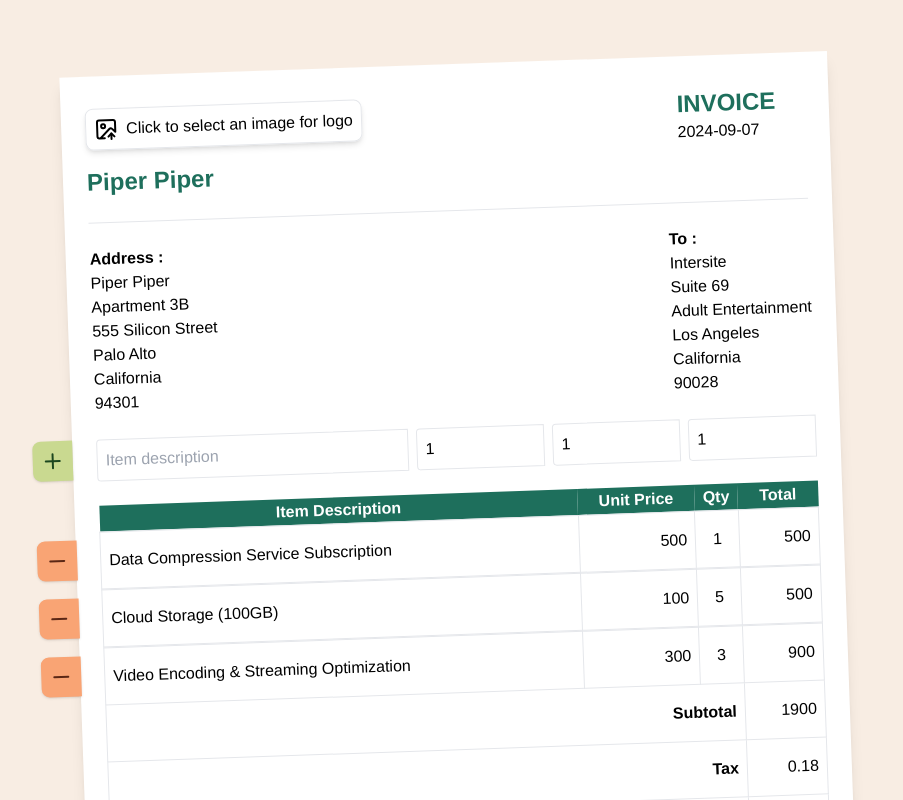
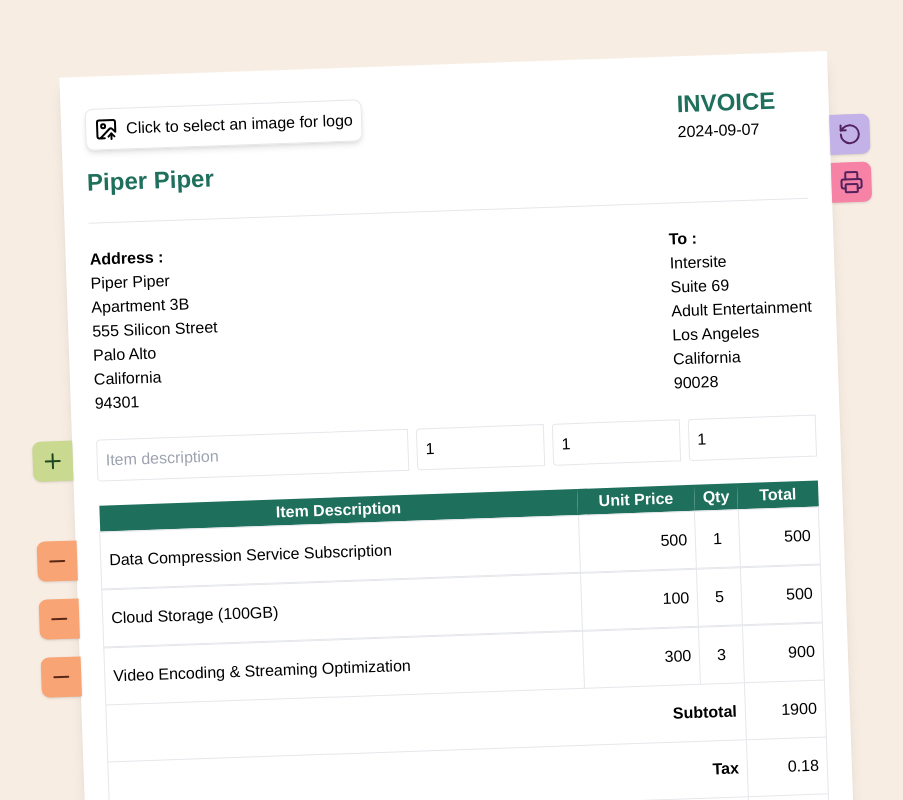
Before and after one commit to commitsovercoffee/billie, a SvelteKit app: page / in a window 1280 px wide. Shown: the top 800 px of the page, without its empty margins (176-1079 px from the left). Built offline with nearby package versions, Linux system fonts and the light colour scheme.

Commit message:
adds print & reset buttons

```diff
--- a/src/app.html
+++ b/src/app.html
@@ -6,7 +6,7 @@
 		<meta name="viewport" content="width=device-width, initial-scale=1" />
 		%sveltekit.head%
 	</head>
-	<body class="bg-[#F8EDE3]" data-sveltekit-preload-data="hover">
+	<body class="print:bg-white bg-[#F8EDE3]" data-sveltekit-preload-data="hover">
 		<div style="display: contents">%sveltekit.body%</div>
 	</body>
 </html>
--- a/src/routes/+layout.svelte
+++ b/src/routes/+layout.svelte
@@ -8,7 +8,7 @@
 </script>
 
 <slot />
-<footer>
+<footer class="print:hidden">
 	<p id="credits" class="p-2 m-2 my-12 text-center align-middle text-stone-800">
 		© 2024
 		<a class={creditStyle} href="https://github.com/commitsovercoffee/bill-me">bill-me</a>
--- a/src/routes/+page.svelte
+++ b/src/routes/+page.svelte
@@ -3,6 +3,57 @@
 
 	// Default invoiceData object
 	let invoiceData = {
+		billedBy: {
+			company: '',
+			address: {
+				apartment: '',
+				street: '',
+				city: '',
+				state: '',
+				pincode: ''
+			},
+			contact: {
+				phone: '',
+				email: ''
+			},
+			bankDetails: {
+				accountNumber: '',
+				accountName: '',
+				bankName: ''
+			},
+			invoiceDetails: {
+				date: '',
+				tax: null,
+				note: ''
+			}
+		},
+		billedTo: {
+			company: '',
+			address: {
+				apartment: '',
+				street: '',
+				city: '',
+				state: '',
+				pincode: ''
+			},
+			contact: {
+				phone: '',
+				email: ''
+			}
+		},
+		invoiceItems: [
+			{
+				description: '',
+				unitPrice: null,
+				quantity: null
+			}
+		]
+	};
+	let selectedImage = null;
+
+	function resetInvoiceData() {
+		console.log(invoiceData);
+		invoiceData = {
 			billedBy: {
 				company: 'Piper Piper',
 				address: {
@@ -60,7 +111,9 @@
 			]
 		};
 
-	let selectedImage = null;
+		selectedImage = null;
+		updateLocalStorage();
+	}
 
 	// Function to update local storage whenever invoiceData changes
 	function updateLocalStorage() {
@@ -75,6 +128,8 @@
 		const savedData = localStorage.getItem('invoiceData');
 		if (savedData) {
 			invoiceData = JSON.parse(savedData); // Parse saved data
+		} else {
+			resetInvoiceData();
 		}
 
 		const savedImage = localStorage.getItem('selectedImage');
@@ -147,7 +202,7 @@
 <svelte:body on:click={() => updateLocalStorage()} />
 
 <div
-	class="-rotate-2 max-w-screen-md mx-auto my-16 px-6 py-8 flex flex-col space-y-6 font-inter bg-white shadow-lg"
+	class="print:rotate-0 print:m-0 -rotate-2 max-w-screen-md mx-auto my-16 px-6 py-8 flex flex-col space-y-6 font-inter bg-white print:shadow-none shadow-lg"
 >
 	<!-- Company & Invoice Row ------------------------------------------->
 	<div class="flex flex-row justify-between">
@@ -156,8 +211,8 @@
 			<div>
 				<!-- Company Logo -->
 				{#if selectedImage}
-					<div class="flex flex-row items-center space-x-4">
-						<div class="flex flex-col border rounded-xl shadow-md">
+					<div class="flex flex-row items-center print:space-x-0 space-x-4">
+						<div class="print:hidden flex flex-col border rounded-xl shadow-md">
 							<button on:click={clearImage}>
 								<svg
 									xmlns="http://www.w3.org/2000/svg"
@@ -209,7 +264,7 @@
 								/>
 							</button>
 						</div>
-						<img src={selectedImage} alt="Company Logo" class="max-h-32 w-auto object-cover m-0" />
+						<img src={selectedImage} alt="Company Logo" class="max-h-18 w-auto object-cover m-0" />
 					</div>
 				{:else}
 					<!-- Image Picker -->
@@ -256,8 +311,61 @@
 		</div>
 
 		<!-- Right Section -->
-		<div>
+		<div class="relative">
 			<h2 class="font-bold text-2xl text-[#1E6F5C]">INVOICE</h2>
+			<div class="flex flex-col space-y-2 absolute -right-16">
+				<button
+					on:click={() => {
+						resetInvoiceData();
+					}}
+					class="print:hidden rounded-r-lg p-2 bg-[#C3B2E7] shadow cursor-pointer"
+				>
+					<svg
+						xmlns="http://www.w3.org/2000/svg"
+						width="24"
+						height="24"
+						viewBox="0 0 24 24"
+						fill="none"
+						stroke="#52225E"
+						stroke-width="2"
+						stroke-linecap="round"
+						stroke-linejoin="round"
+						class="lucide lucide-rotate-ccw"
+						><path d="M3 12a9 9 0 1 0 9-9 9.75 9.75 0 0 0-6.74 2.74L3 8" /><path
+							d="M3 3v5h5"
+						/></svg
+					>
+				</button>
+				<button
+					on:click={() => {
+						window.print();
+					}}
+					class="print:hidden rounded-r-lg p-2 bg-[#F682A5] shadow cursor-pointer"
+				>
+					<svg
+						xmlns="http://www.w3.org/2000/svg"
+						width="24"
+						height="24"
+						viewBox="0 0 24 24"
+						fill="none"
+						stroke="#52225E"
+						stroke-width="2"
+						stroke-linecap="round"
+						stroke-linejoin="round"
+						class="lucide lucide-printer"
+						><path
+							d="M6 18H4a2 2 0 0 1-2-2v-5a2 2 0 0 1 2-2h16a2 2 0 0 1 2 2v5a2 2 0 0 1-2 2h-2"
+						/><path d="M6 9V3a1 1 0 0 1 1-1h10a1 1 0 0 1 1 1v6" /><rect
+							x="6"
+							y="14"
+							width="12"
+							height="8"
+							rx="1"
+						/></svg
+					>
+				</button>
+			</div>
+
 			<input
 				type="text"
 				placeholder="May 24, 2014"
@@ -344,13 +452,13 @@
 
 	<!-- Bill Details Row ------------------------------------------------>
 
-	<form class="flex flex-row justif-between gap-2">
+	<form class="print:hidden flex flex-row justif-between gap-2">
 		<button
 			disabled={itemDesc == ''}
 			on:click={() => {
 				addItem();
 			}}
-			class="rounded-l-lg p-2 bg-[#C9D990] absolute -ml-16 shadow"
+			class=" rounded-l-lg p-2 bg-[#C9D990] absolute -ml-16 shadow"
 		>
 			<svg
 				xmlns="http://www.w3.org/2000/svg"
@@ -417,7 +525,7 @@
 					on:click={() => {
 						deleteItem(index);
 					}}
-					class="rounded-l-lg p-2 bg-[#F9A474] absolute -ml-16 mt-2 shadow"
+					class="print:hidden rounded-l-lg p-2 bg-[#F9A474] absolute -ml-16 mt-2 shadow"
 				>
 					<svg
 						xmlns="http://www.w3.org/2000/svg"
@@ -476,7 +584,7 @@
 				<td
 					class="{tableItemStyle} text-right"
 					contenteditable="true"
-					on:input={() => updateCart()}
+					on:input={() => updateLocalStorage()}
 					bind:innerText={invoiceData.billedBy.invoiceDetails.tax}
 				></td>
 			</tr>
```
Lines whose indentation alone changed are shown as unchanged.
